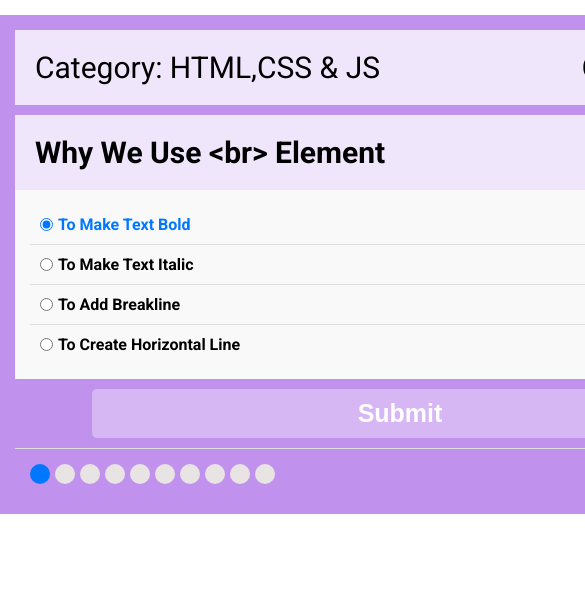
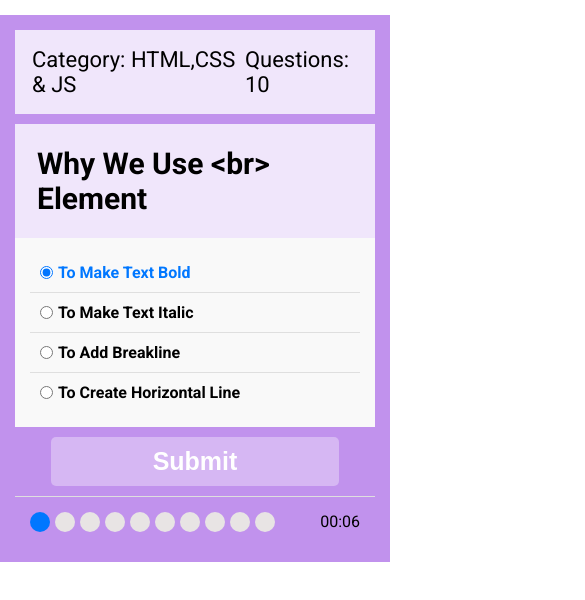
Before and after one commit to Mah-mourad/Quiz-App, a plain HTML site: page index.html in a window 390 px wide. Shown: the top 600 px of the page, 585 px wide, since content can reach past the window. Drawn offline with Linux system fonts and the light colour scheme.

Commit message:
New Update

```diff
--- a/style.css
+++ b/style.css
@@ -20,9 +20,18 @@ body{
     padding: 20px;
     background-color: #ffffffc4;
 }
+@media (max-width:799px) {
+    .app{
+        max-width: 100%;
+    }
+    .header{
+        font-size: 22px;
+        padding: 17px;
+    }
+}
 .ques{
     font-size: 20px;
-    padding: 20px;
+    padding: 22px;
     background-color: #ffffffc4;
     margin-top: 10px;
 }
```
